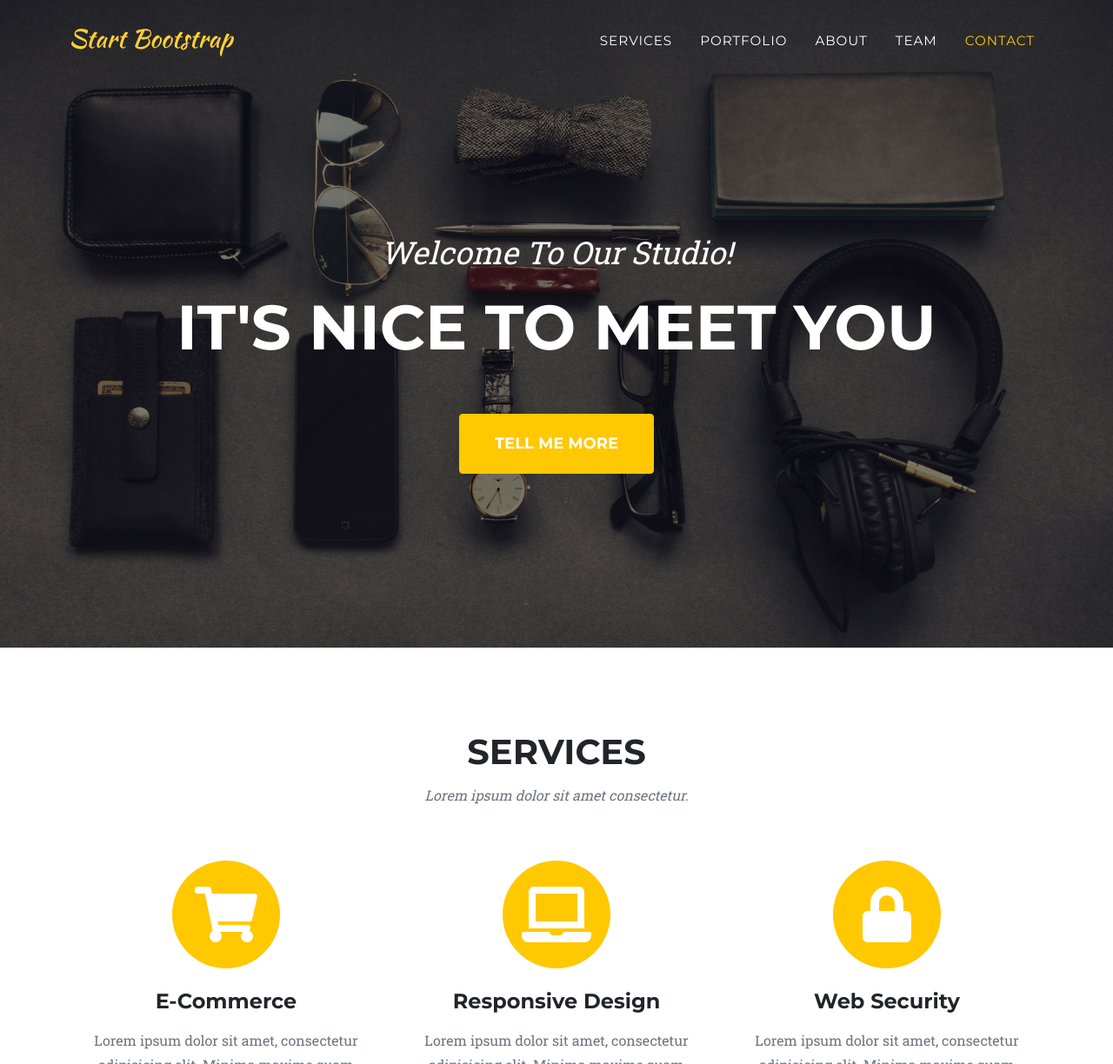
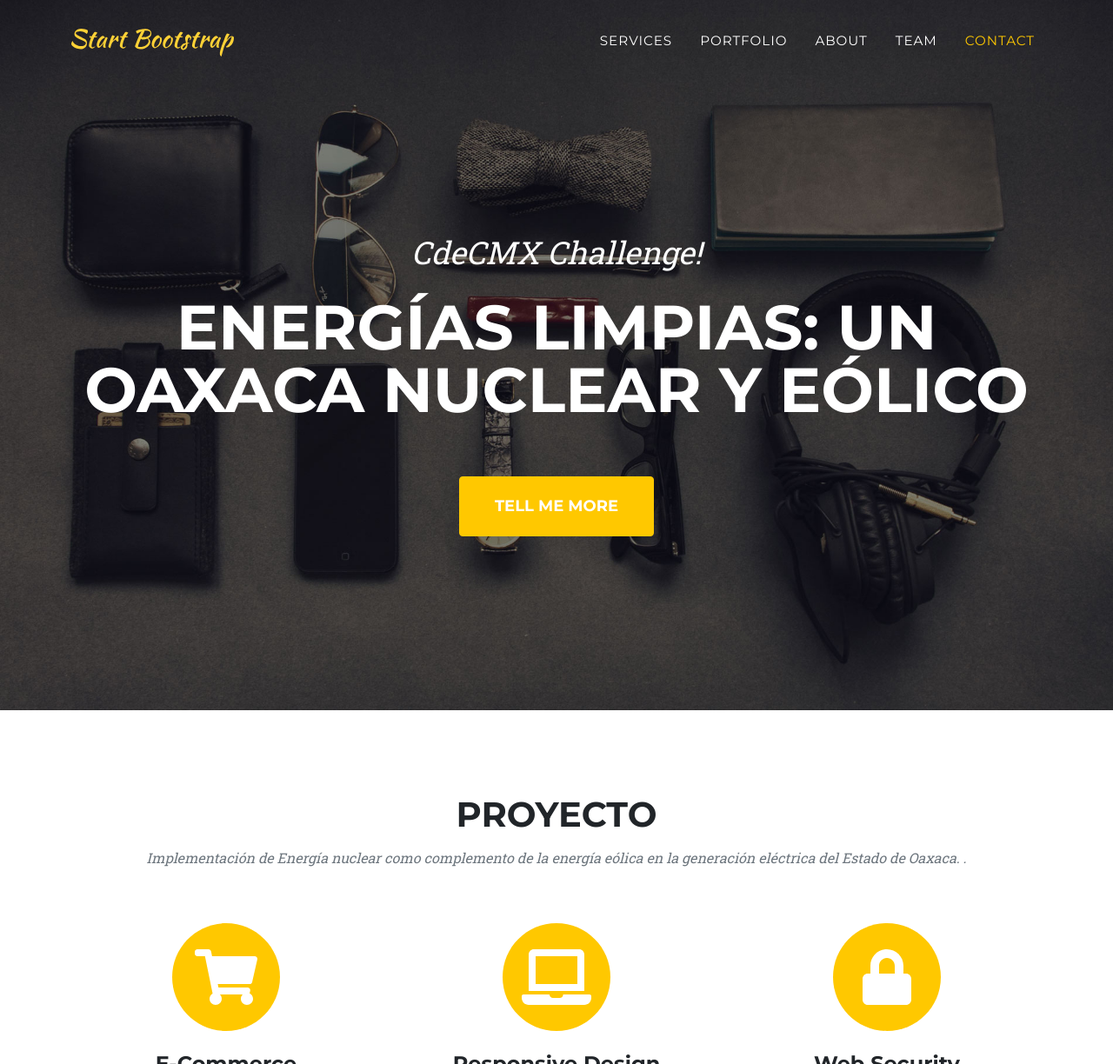
Before and after one commit to Oscar2155/Pruebababa, a plain HTML site: page index.html in a window 1280 px wide. Shown: the top 1224 px of the page at 87% size. Drawn offline with nearby package versions, Linux system fonts and the light colour scheme.

Commit message:
Update index.html

```diff
--- a/index.html
+++ b/index.html
@@ -39,8 +39,8 @@
         <!-- Masthead-->
         <header class="masthead">
             <div class="container">
-                <div class="masthead-subheading">Welcome To Our Studio!</div>
-                <div class="masthead-heading text-uppercase">It's Nice To Meet You</div>
+                <div class="masthead-subheading">CdeCMX Challenge!</div>
+                <div class="masthead-heading text-uppercase">Energías Limpias: Un Oaxaca Nuclear y Eólico</div>
                 <a class="btn btn-primary btn-xl text-uppercase" href="#services">Tell Me More</a>
             </div>
         </header>
@@ -48,8 +48,9 @@
         <section class="page-section" id="services">
             <div class="container">
                 <div class="text-center">
-                    <h2 class="section-heading text-uppercase">Services</h2>
-                    <h3 class="section-subheading text-muted">Lorem ipsum dolor sit amet consectetur.</h3>
+                    <h2 class="section-heading text-uppercase">Proyecto</h2>
+                    <h3 class="section-subheading text-muted"> Implementación de Energía nuclear como complemento de la energía eólica en la generación eléctrica del Estado de Oaxaca.
+.</h3>
                 </div>
                 <div class="row text-center">
                     <div class="col-md-4">
```
